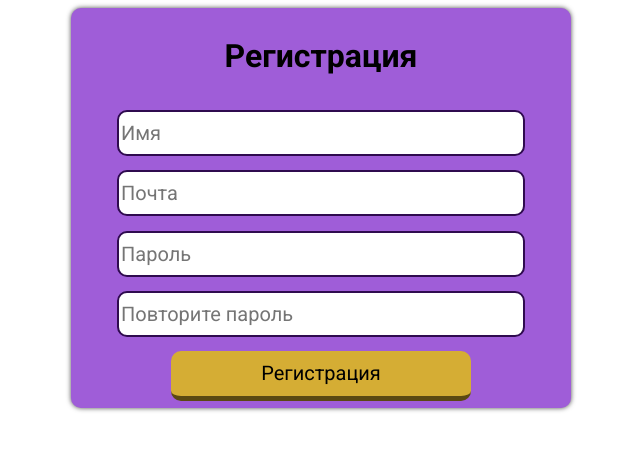
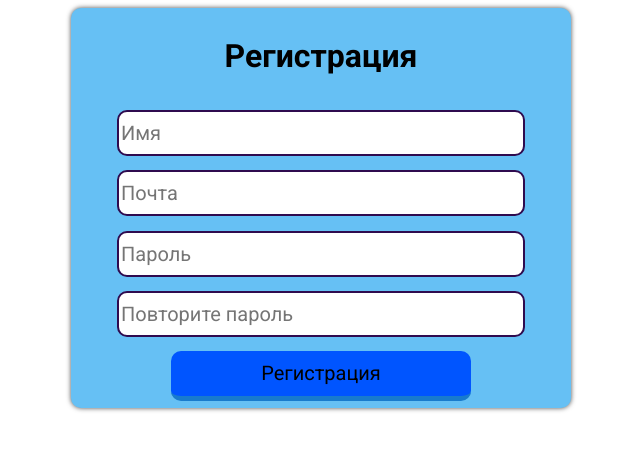
Before and after one commit to Naka4442/wonderful-planner, a Flask app: page /signup in a window 1280 px wide. Shown: the top 451 px of the page, without its empty margins (319-959 px from the left). Run offline with Flask 3, Linux system fonts and the light colour scheme.

Commit message:
Сделал вход и регистрацию в стиле главной страницы

```diff
--- a/static/css/signin.css
+++ b/static/css/signin.css
@@ -12,7 +12,7 @@ main{
 form{
     width: 500px;
     height: 350px;
-    background-color: #9f5dd8;
+    background-color: #66c0f4;
     border-radius: 10px;
     box-shadow: 0 0 5px rgba(0, 0, 0, 0.7);
 
@@ -34,12 +34,12 @@ input{
 button{
     width: 300px;
     height: 50px;
-    background-color: #d5ad34;
+    background-color: #0055ff;
     font-family: Roboto;
     font-size: 20px;
     border: none;
     border-radius: 10px;
-    border-bottom: 5px solid #5b4912;
+    border-bottom: 5px solid #187bcd;
     cursor: pointer;
 }
 
--- a/static/css/signup.css
+++ b/static/css/signup.css
@@ -12,7 +12,7 @@ main{
 form{
     width: 500px;
     height: 400px;
-    background-color: #9f5dd8;
+    background-color: #66c0f4;
     border-radius: 10px;
     box-shadow: 0 0 5px rgba(0, 0, 0, 0.7);
 
@@ -34,12 +34,12 @@ input{
 button{
     width: 300px;
     height: 50px;
-    background-color: #d5ad34;
+    background-color: #0055ff;
     font-family: Roboto;
     font-size: 20px;
     border: none;
     border-radius: 10px;
-    border-bottom: 5px solid #5b4912;
+    border-bottom: 5px solid #187bcd;
     cursor: pointer;
 }
 
```
